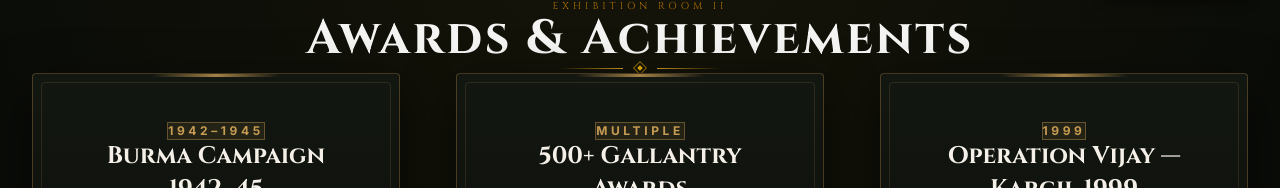
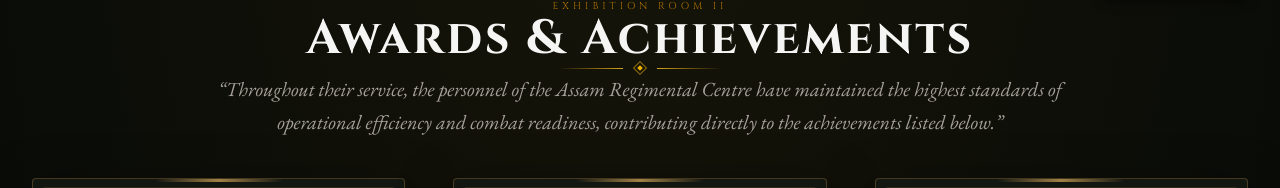
Before and after one commit to Slog-Solutions/arc-web, a React (Vite) app: page /arc/awards in a window 1280 px wide. Shown: the part 201-389 px from the top of the page. Built offline with nearby package versions, Linux system fonts and the light colour scheme; no server answers.

Commit message:
fix : redesign awards section and standardize unit layout spacing

```diff
--- a/src/components/layout/SubPageLayout.tsx
+++ b/src/components/layout/SubPageLayout.tsx
@@ -101,7 +101,7 @@ export default function SubPageLayout({
         </div>
 
         {/* Main Content Area */}
-        <div className="relative mt-16">
+        <div className="relative mt-24 md:mt-32">
           {children}
         </div>
       </div>
--- a/src/components/sections/AchievementsSection.tsx
+++ b/src/components/sections/AchievementsSection.tsx
@@ -18,11 +18,11 @@ export default function AchievementsSection({ achievements }: Props) {
       : 'lg:grid-cols-3 max-w-7xl';
 
   return (
-    <section className="pt-16 pb-24 md:pt-24 md:pb-32 mt-16 md:mt-24 relative flex flex-col items-center justify-center">
-      <div className={`container mx-auto px-6 relative z-10 w-full ${gridCols} flex flex-col items-center`}>
+    <section className="pt-16 mt-16 md:mt-24 relative flex flex-col items-center justify-center w-full">
+      <div className="w-full px-4 md:px-8 relative z-10 flex flex-col items-center justify-center">
 
         {/* The Grid */}
-        <div className={`grid grid-cols-1 md:grid-cols-2 ${gridCols} gap-10 md:gap-14 w-full mx-auto`}>
+        <div className={`grid grid-cols-1 md:grid-cols-2 ${gridCols} gap-8 md:gap-12 w-full mx-auto justify-center`}>
           {achievements.map((achievement, idx) => (
             <motion.article
               key={idx}
--- a/src/pages/arc/ARCAwardsPage.tsx
+++ b/src/pages/arc/ARCAwardsPage.tsx
@@ -18,7 +18,13 @@ export default function ARCAwardsPage() {
       breadcrumbs={breadcrumbs}
       backPath="/arc"
     >
+      <div className="w-full flex justify-center px-4" style={{ marginBottom: '40px' }}>
+        <div className="text-center w-full max-w-4xl font-garamond text-stone-400 text-lg md:text-xl leading-relaxed italic">
+          &ldquo;Throughout their service, the personnel of the Assam Regimental Centre have maintained the highest standards of operational efficiency and combat readiness, contributing directly to the achievements listed below.&rdquo;
+        </div>
+      </div>
       <AchievementsSection achievements={getUnitData('arc').achievements} />
+      <div style={{ height: '40px' }} />
     </SubPageLayout>
   );
 }
--- a/src/pages/arunachal-scouts/ArunachalScoutsUnitAwardsPage.tsx
+++ b/src/pages/arunachal-scouts/ArunachalScoutsUnitAwardsPage.tsx
@@ -21,7 +21,13 @@ export default function ArunachalScoutsUnitAwardsPage() {
       breadcrumbs={breadcrumbs}
       backPath={`/arunachal-scouts/${unit.id}`}
     >
+      <div className="w-full flex justify-center px-4" style={{ marginBottom: '40px' }}>
+        <div className="text-center w-full max-w-4xl font-garamond text-stone-400 text-lg md:text-xl leading-relaxed italic">
+          &ldquo;Throughout their service in the Northeast border sectors, the personnel of the {unit.name} have maintained the highest standards of operational efficiency and combat readiness, contributing directly to the achievements listed below.&rdquo;
+        </div>
+      </div>
       <AchievementsSection achievements={(getMergedSubUnitData('arunachal-scouts', unitId || '')).achievements || []} />
+      <div style={{ height: '40px' }} />
     </SubPageLayout>
   );
 }
--- a/src/pages/assam-rifles/AssamRiflesUnitAwardsPage.tsx
+++ b/src/pages/assam-rifles/AssamRiflesUnitAwardsPage.tsx
@@ -28,12 +28,13 @@ export default function AssamRiflesUnitAwardsPage() {
       breadcrumbs={breadcrumbs}
       backPath={`/assam-rifles/${unit.id}`}
     >
-      <div className="mb-32 w-full flex justify-center px-4">
+      <div className="w-full flex justify-center px-4" style={{ marginBottom: '40px' }}>
         <div className="text-center w-full max-w-4xl font-garamond text-stone-400 text-lg md:text-xl leading-relaxed italic">
           &ldquo;Throughout their service in the Northeast border sectors, the personnel of the {unit.name} have maintained the highest standards of operational efficiency and combat readiness, contributing directly to the achievements listed below.&rdquo;
         </div>
       </div>
       <AchievementsSection achievements={(getMergedSubUnitData('assam-rifles', unitId || '')).achievements} />
+      <div style={{ height: '40px' }} />
     </SubPageLayout>
   );
 }
--- a/src/pages/rashtriya-rifles/RashtriyaRiflesUnitAwardsPage.tsx
+++ b/src/pages/rashtriya-rifles/RashtriyaRiflesUnitAwardsPage.tsx
@@ -21,7 +21,13 @@ export default function RashtriyaRiflesUnitAwardsPage() {
       breadcrumbs={breadcrumbs}
       backPath={`/rashtriya-rifles/${unit.id}`}
     >
+      <div className="w-full flex justify-center px-4" style={{ marginBottom: '40px' }}>
+        <div className="text-center w-full max-w-4xl font-garamond text-stone-400 text-lg md:text-xl leading-relaxed italic">
+          &ldquo;Throughout their service in the Northeast border sectors, the personnel of the {unit.name} have maintained the highest standards of operational efficiency and combat readiness, contributing directly to the achievements listed below.&rdquo;
+        </div>
+      </div>
       <AchievementsSection achievements={(getMergedSubUnitData('rashtriya-rifles', unitId || '')).achievements || []} />
+      <div style={{ height: '40px' }} />
     </SubPageLayout>
   );
 }
--- a/src/pages/territorial-army/TerritorialArmyUnitAwardsPage.tsx
+++ b/src/pages/territorial-army/TerritorialArmyUnitAwardsPage.tsx
@@ -21,7 +21,13 @@ export default function TerritorialArmyUnitAwardsPage() {
       breadcrumbs={breadcrumbs}
       backPath={`/territorial-army/${unit.id}`}
     >
+      <div className="w-full flex justify-center px-4" style={{ marginBottom: '40px' }}>
+        <div className="text-center w-full max-w-4xl font-garamond text-stone-400 text-lg md:text-xl leading-relaxed italic">
+          &ldquo;Throughout their service, the personnel of the {unit.name} have maintained the highest standards of operational efficiency and combat readiness, contributing directly to the achievements listed below.&rdquo;
+        </div>
+      </div>
       <AchievementsSection achievements={(getMergedSubUnitData('territorial-army', unitId || '')).achievements || []} />
+      <div style={{ height: '40px' }} />
     </SubPageLayout>
   );
 }
--- a/vite.config.ts
+++ b/vite.config.ts
@@ -14,6 +14,8 @@ export default defineConfig({
     },
   },
   server: {
+    // Uncomment this proxy block when you want to run the backend server alongside Vite!
+    /*
     proxy: {
       '/api': {
         target: 'http://localhost:5000',
@@ -21,5 +23,6 @@ export default defineConfig({
         secure: false,
       }
     }
+    */
   }
 })
```
